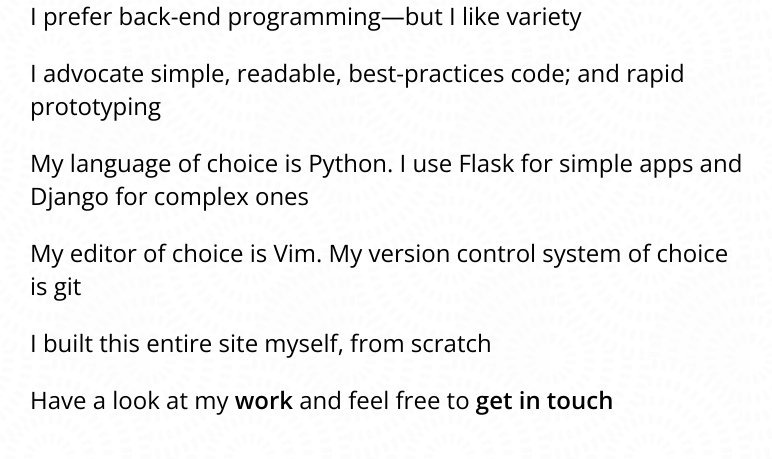
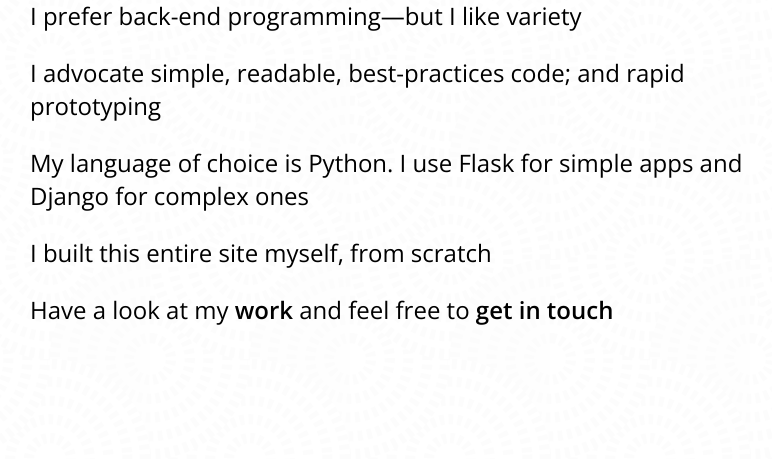
Before and after one commit to beaumartinez/home, a Flask app: page /about/ in a window 1280 px wide. Shown: the part 341-800 px from the top of the page, without its empty margins (250-1022 px from the left). Run offline with Flask 2, Linux system fonts and the light colour scheme; some libraries are stand-ins or nearby versions.

Commit message:
Who cares?

```diff
--- a/home/templates/about.html
+++ b/home/templates/about.html
@@ -20,8 +20,6 @@
 
         <p>My language of choice is Python. I use Flask for simple apps and Django for complex ones
 
-        <p>My editor of choice is Vim. My version control system of choice is git
-
         <p>I built this entire site myself, from scratch
 
         <p>Have a look at my <a href=http://github.com/beaumartinez>work</a> and feel free to <a href="mailto:beau@beaumartinez.com?subject=Hi">get in touch</a>
```
